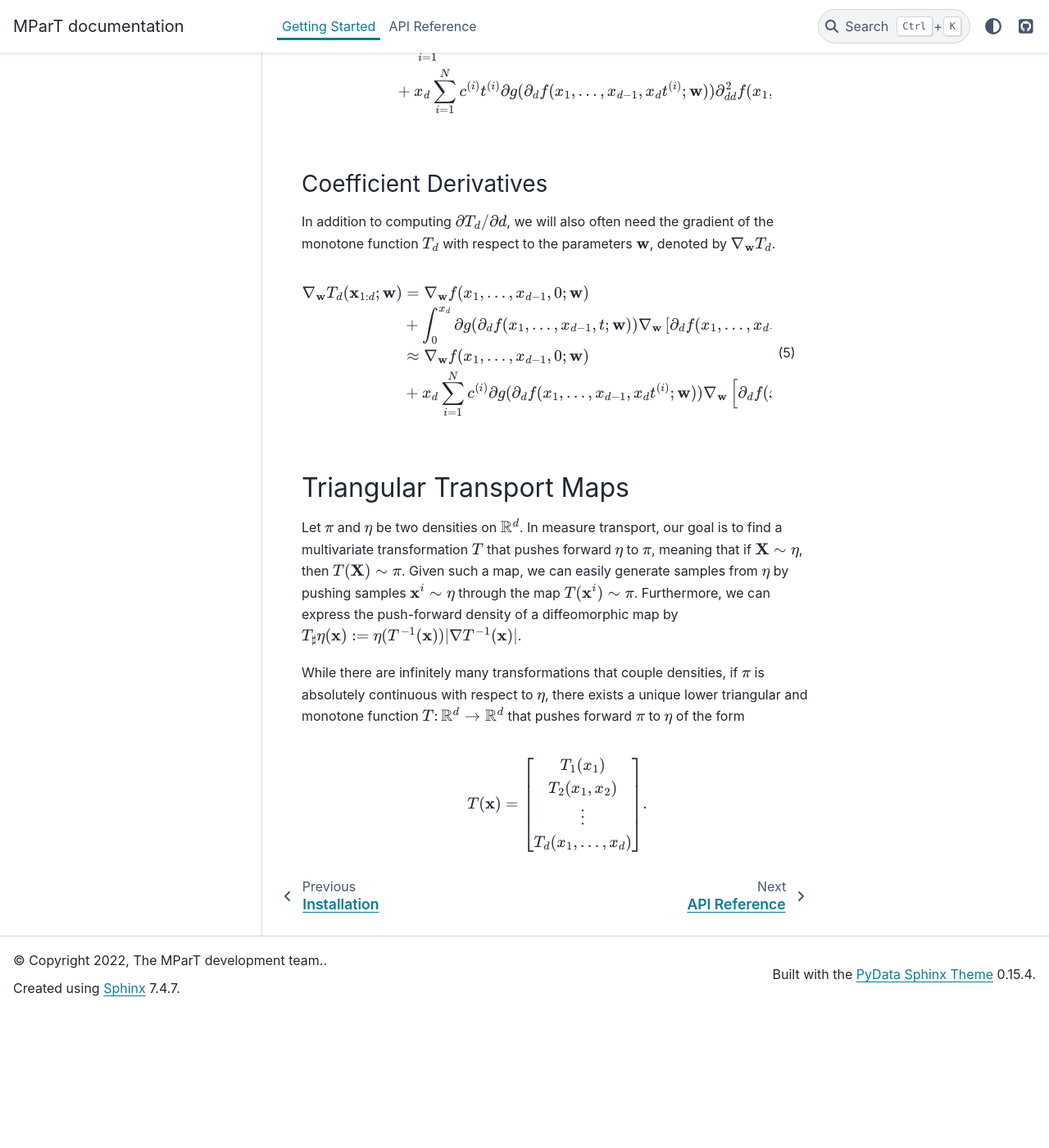
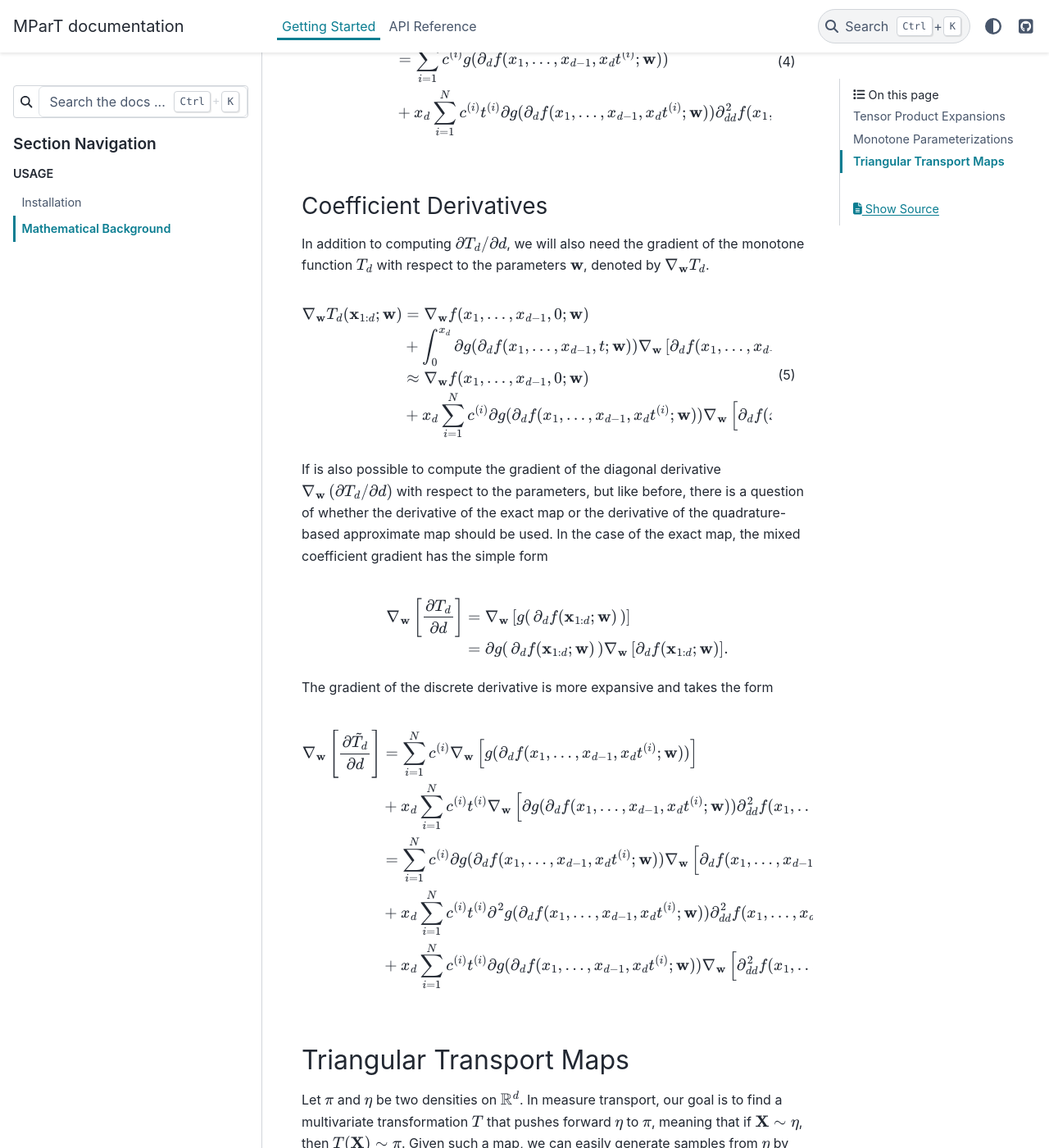
Before and after one commit to MeasureTransport/MParT, a Sphinx documentation site: the page built from docs/source/getting_started/mathematics.rst, in a window 1280 px wide and 1400 px high, scrolled down 2223 px. Shown: the whole window at 82% size. Built offline with Sphinx 7.4.7 and the PyData theme 0.15.4, drawn with Linux system fonts in a browser that asks for light colours; before the commit the page ends 3457 px from its top, so only the background shows below that; some of the changed text lies outside the part shown.

Commit message:
WIP: Added mixed jacobians to MonotoneComponent class, but they are currently untested and undocumented

```diff
--- a/docs/source/getting_started/mathematics.rst
+++ b/docs/source/getting_started/mathematics.rst
@@ -75,7 +75,7 @@
 
 Coefficient Derivatives
 ^^^^^^^^^^^^^^^^^^^^^^^^
-In addition to computing :math:`\partial T_d/\partial d`, we will also often need the gradient of the monotone function :math:`T_d` with respect to the parameters :math:`\mathbf{w}`, denoted by :math:`\nabla_{\mathbf{w}}T_d`.
+In addition to computing :math:`\partial T_d/\partial d`, we will also need the gradient of the monotone function :math:`T_d` with respect to the parameters :math:`\mathbf{w}`, denoted by :math:`\nabla_{\mathbf{w}}T_d`.
 
 .. math::
     :label: coeff_deriv
@@ -85,6 +85,24 @@
      &\approx \nabla_{\mathbf{w}} f(x_1,\ldots, x_{d-1},0; \mathbf{w})\\
     & + x_d \sum_{i=1}^N c^{(i)} \partial g( \partial_d f(x_1,\ldots, x_{d-1},x_d t^{(i)}; \mathbf{w}) ) \nabla_{\mathbf{w}}\left[\partial_d f(x_1,\ldots, x_{d-1},x_d t^{(i)}; \mathbf{w})\right]
 
+
+If is also possible to compute the gradient of the diagonal derivative :math:`\nabla_{\mathbf{w}}\left( \partial T_d/\partial d\right)` with respect to the parameters, but like before, there is a question of whether the derivative of the exact map or the derivative of the quadrature-based approximate map should be used.    In the case of the exact map, the mixed coefficient gradient has the simple form
+
+.. math::
+
+    \nabla_{\mathbf{w}}\left[ \frac{\partial T_d}{\partial d}\right] & = \nabla_{\mathbf{w}}\left[ g(\, \partial_d f(\mathbf{x}_{1:d}; \mathbf{w})\, ) \right] \\
+    & = \partial g(\, \partial_d f(\mathbf{x}_{1:d}; \mathbf{w})\, )  \nabla_{\mathbf{w}}\left[\partial_d f(\mathbf{x}_{1:d}; \mathbf{w})\right].
+
+
+The gradient of the discrete derivative is more expansive and takes the form
+
+.. math::
+
+    \nabla_{\mathbf{w}}\left[ \frac{\partial \tilde{T}_d}{\partial d}\right] &= \sum_{i=1}^N c^{(i)} \nabla_{\mathbf{w}}\left[g( \partial_d f(x_1,\ldots, x_{d-1},x_d t^{(i)}; \mathbf{w}) ) \right] \\
+    & + x_d \sum_{i=1}^N c^{(i)} t^{(i)} \nabla_{\mathbf{w}}\left[\partial g( \partial_d f(x_1,\ldots, x_{d-1},x_d t^{(i)}; \mathbf{w}) ) \partial^2_{dd}f(x_1,\ldots, x_{d-1},x_d t^{(i)}; \mathbf{w}) \right] \\
+    &= \sum_{i=1}^N c^{(i)} \partial g( \partial_d f(x_1,\ldots, x_{d-1},x_d t^{(i)}; \mathbf{w})) \nabla_{\mathbf{w}}\left[ \partial_d f(x_1,\ldots, x_{d-1},x_d t^{(i)}; \mathbf{w}) \right] \\
+    &+ x_d \sum_{i=1}^N c^{(i)} t^{(i)} \partial^2 g( \partial_d f(x_1,\ldots, x_{d-1},x_d t^{(i)}; \mathbf{w}) ) \partial^2_{dd}f(x_1,\ldots, x_{d-1},x_d t^{(i)}; \mathbf{w}) \nabla_{\mathbf{w}}\left[ \partial_d f(x_1,\ldots, x_{d-1},x_d t^{(i)}; \mathbf{w}) \right]  \\
+    &  + x_d \sum_{i=1}^N c^{(i)} t^{(i)} \partial g( \partial_d f(x_1,\ldots, x_{d-1},x_d t^{(i)}; \mathbf{w}) )  \nabla_{\mathbf{w}}\left[\partial^2_{dd}f(x_1,\ldots, x_{d-1},x_d t^{(i)}; \mathbf{w})\right].
 
 
 Triangular Transport Maps
```
Also changed, not shown: other parts of docs/source/getting_started/mathematics.rst (+1 -1 lines), 4 other files.
